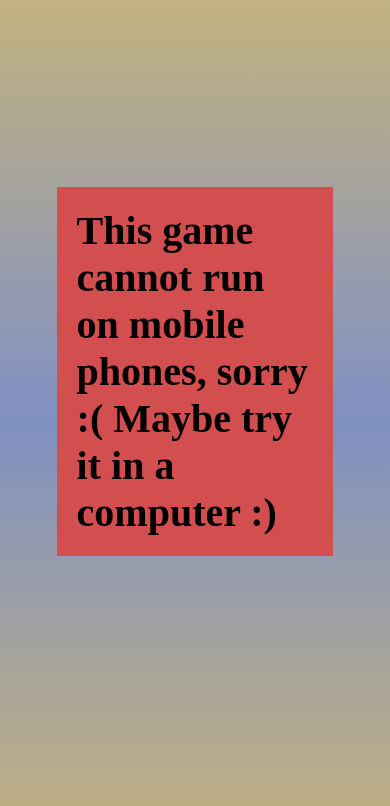
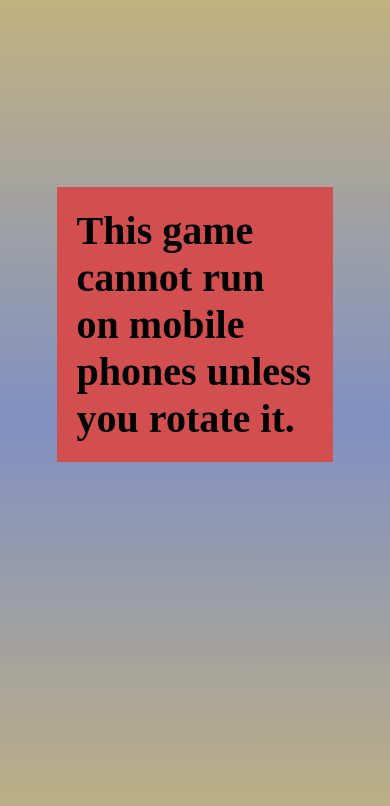
Before and after one commit to sanguino09/IronShooter, a plain HTML site: page index.html in a window 390 px wide. Drawn offline with Linux system fonts and the light colour scheme.

Commit message:
Update index.html

```diff
--- a/index.html
+++ b/index.html
@@ -11,7 +11,7 @@
   </head>
   <body>
     <!--If it is a mobile phone this warning will come up-->
-    <div id="warning">This game cannot run on mobile phones, sorry :( Maybe try it in a computer :)</div>
+    <div id="warning">This game cannot run on mobile phones unless you rotate it.</div>
     <br />
     <!--Game's name and presentation-->
     <div id="gameSign"><img src = img/placa.png></div>
```
